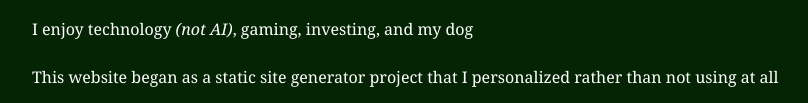
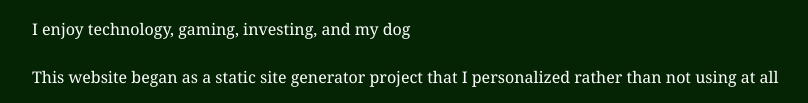
Before and after one commit to BrettNiel/static_site_generator, a plain HTML site: page docs/index.html in a window 1280 px wide. Shown: the part 432-535 px from the top of the page, without its empty margins (208-1016 px from the left). Drawn offline with Linux system fonts and the light colour scheme.

Commit message:
minor content adjustment

```diff
--- a/docs/index.html
+++ b/docs/index.html
@@ -9,7 +9,7 @@
 </head>
 
 <body>
-    <article><div><h1>Brett Niel</h1><p>Application Support Analyst, aspiring developer, and funniest man alive</p><p><img src="images/squirtle.jpg" alt="squirtle"></img></p><p>I enjoy technology <i>(not AI)</i>, gaming, investing, and my dog</p><p>This website began as a static site generator project that I personalized rather than not using at all</p><h2>Education</h2><p>Indiana University of Pennsylvania Bachelor's Degree in Computer Science</p><ul><li>Majored in Software Engineering track</li><li>Minor in Information Assurance</li></ul><h2>Skills & Languages</h2><ul><li>Software support & troubleshooting of many different software packages</li><li>Database, System, and Network administration</li><li>Python, SQL, Powershell, HTML, CSS, JavaScript</li><li>PowerBI</li></ul><h2>Certifications</h2><ul><li>CompTIA A+ & Network+</li><li>Tryhackme Intro to Cybersecurity & Junior Penetration Tester</li><li>Multiple in progress on Boot.dev & Codecademy</li></ul><h2>Profiles</h2><ul><li><a href="https://github.com/BrettNiel">github</a></li><li><a href="https://www.boot.dev/u/clubpenguinmom">boot.dev</a></li><li><a href="https://www.codecademy.com/profiles/bmniel">codecademy</a></li><li><a href="https://tryhackme.com/p/ClubPenguinMom">tryhackme</a></li></ul><h2>Contact me</h2><p>Feel free to email me by clicking <a href="mailto:2l97dolr7@mozmail.com">here</a></p></div></article>
+    <article><div><h1>Brett Niel</h1><p>Application Support Analyst, aspiring developer, and funniest man alive</p><p><img src="images/squirtle.jpg" alt="squirtle"></img></p><p>I enjoy technology, gaming, investing, and my dog</p><p>This website began as a static site generator project that I personalized rather than not using at all</p><h2>Education</h2><p>Indiana University of Pennsylvania Bachelor's Degree in Computer Science</p><ul><li>Majored in Software Engineering track</li><li>Minor in Information Assurance</li></ul><h2>Skills & Languages</h2><ul><li>Software support & troubleshooting of many different software packages</li><li>Database, System, and Network administration</li><li>Python, SQL, Powershell, HTML, CSS, JavaScript</li><li>PowerBI</li></ul><h2>Certifications</h2><ul><li>CompTIA A+ & Network+</li><li>Tryhackme Intro to Cybersecurity & Junior Penetration Tester</li><li>Multiple in progress on Boot.dev & Codecademy</li></ul><h2>Profiles</h2><ul><li><a href="https://github.com/BrettNiel">github</a></li><li><a href="https://www.boot.dev/u/clubpenguinmom">boot.dev</a></li><li><a href="https://www.codecademy.com/profiles/bmniel">codecademy</a></li><li><a href="https://tryhackme.com/p/ClubPenguinMom">tryhackme</a></li></ul><h2>Contact me</h2><p>Feel free to email me by clicking <a href="mailto:2l97dolr7@mozmail.com">here</a></p></div></article>
 </body>
 
 </html>
```
Also changed, not shown: 1 other file.
